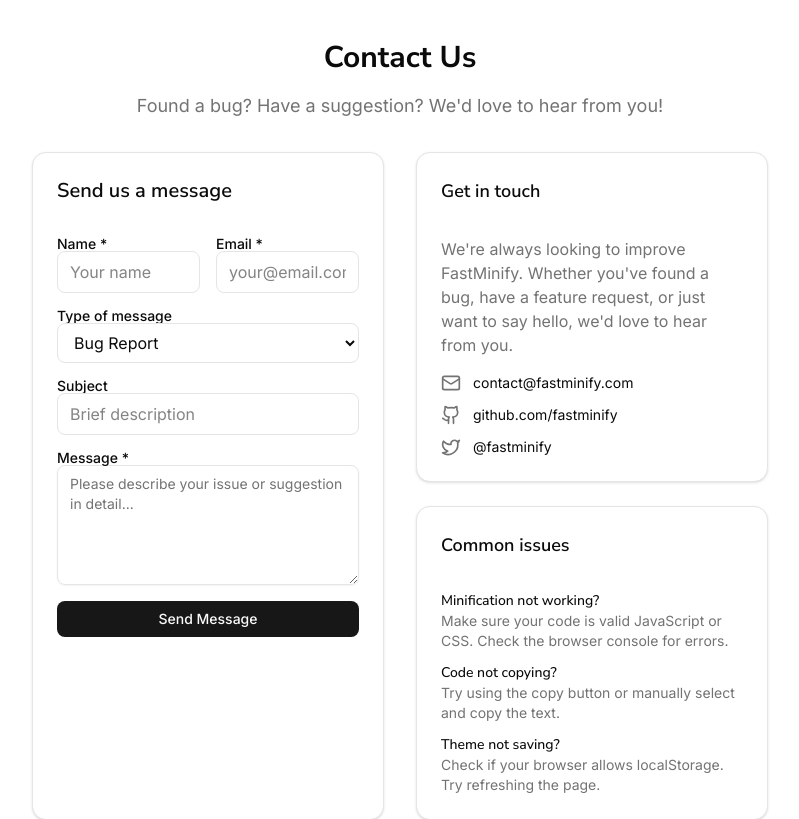
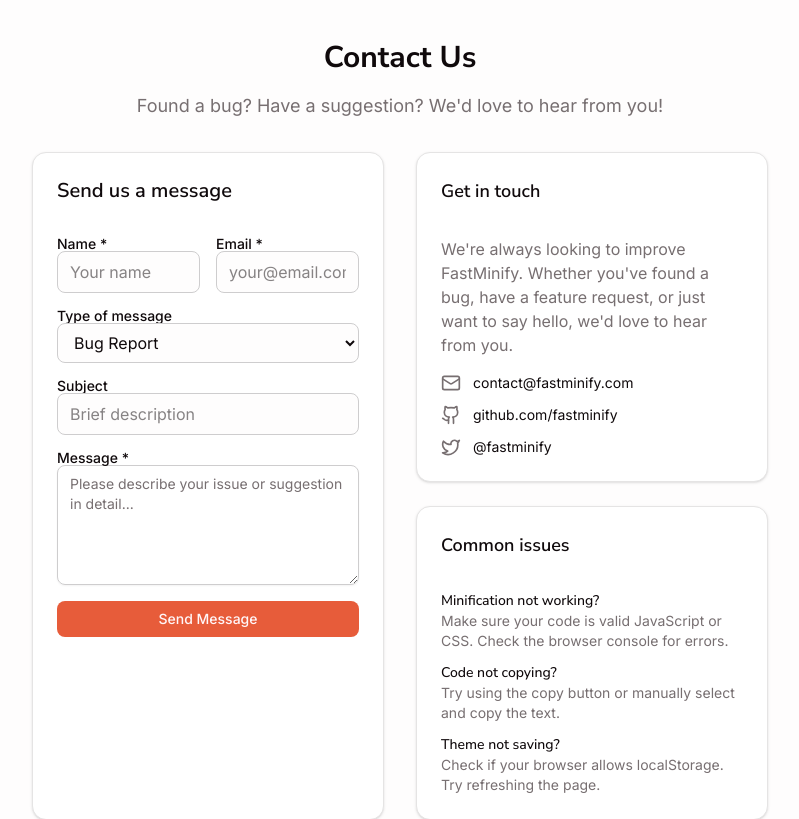
Before and after one commit to Fioul/fastminify, a Next.js app: page /contact in a window 1280 px wide. Shown: the top 819 px of the page, without its empty margins (240-1039 px from the left). Built offline with nearby package versions, Linux system fonts and the light colour scheme.

Commit message:
TASK: Add orange as secondary color

```diff
--- a/src/app/[locale]/page.tsx
+++ b/src/app/[locale]/page.tsx
@@ -312,10 +312,11 @@
     }
 
     return (
-        <div className="container max-w-[1440px] mx-auto px-4 py-10">
+        <div className="gradient-bg">
+            <div className="container max-w-[1440px] mx-auto px-4 py-10">
             {/* HERO SECTION */}
             <div className="text-center space-y-2 mb-8">
-                <h1 className="text-3xl font-bold">{t('common.subtitle')}</h1>
+                <h1 className="text-3xl font-bold bounce-subtle">{t('common.subtitle')}</h1>
                 <p className="text-muted-foreground">
                     {t('common.description')}
                 </p>
@@ -323,7 +324,7 @@
 
             {/* TOOLBAR - Action buttons */}
             <div className="flex justify-center mb-6">
-                <Card className="p-4 bg-muted/30 w-full max-w-4xl">
+                <Card className="p-4 card-warm w-full max-w-4xl">
                     <div className="flex flex-wrap gap-4 items-center justify-between">
                         <div className="flex flex-wrap gap-4 items-center">
                             <div className="flex items-end gap-2">
@@ -767,7 +768,7 @@
                                 onClick={processMinify}
                                 disabled={isLoading || !leftCode.trim()}
                                 size="sm"
-                                className="bg-primary text-primary-foreground"
+                                className="btn-warm text-primary-foreground relative overflow-hidden"
                             >
                                 {isLoading ? 'Processing…' : `${t('common.minify')} →`}
                             </Button>
@@ -1055,6 +1056,7 @@
 
             {/* Add bottom padding to prevent content from being hidden behind floating ad */}
             <div className="h-24 xl:block hidden"></div>
+            </div>
         </div>
     )
 }
--- a/src/app/globals.css
+++ b/src/app/globals.css
@@ -45,71 +45,71 @@
 
 :root {
   --radius: 0.625rem;
-  --background: oklch(1 0 0);
-  --foreground: oklch(0.145 0 0);
+  --background: oklch(0.995 0.001 0);
+  --foreground: oklch(0.15 0.01 0);
   --card: oklch(1 0 0);
-  --card-foreground: oklch(0.145 0 0);
+  --card-foreground: oklch(0.15 0.01 0);
   --popover: oklch(1 0 0);
-  --popover-foreground: oklch(0.145 0 0);
-  --primary: oklch(0.205 0 0);
-  --primary-foreground: oklch(0.985 0 0);
-  --secondary: oklch(0.97 0 0);
-  --secondary-foreground: oklch(0.205 0 0);
-  --muted: oklch(0.97 0 0);
-  --muted-foreground: oklch(0.556 0 0);
-  --accent: oklch(0.97 0 0);
-  --accent-foreground: oklch(0.205 0 0);
+  --popover-foreground: oklch(0.15 0.01 0);
+  --primary: oklch(0.65 0.18 35); /* Orange vibrant */
+  --primary-foreground: oklch(0.98 0.01 0);
+  --secondary: oklch(0.98 0.001 0);
+  --secondary-foreground: oklch(0.15 0.01 0);
+  --muted: oklch(0.98 0.001 0);
+  --muted-foreground: oklch(0.55 0.01 0);
+  --accent: oklch(0.7 0.15 35); /* Orange plus doux */
+  --accent-foreground: oklch(0.98 0.01 0);
   --destructive: oklch(0.577 0.245 27.325);
-  --border: oklch(0.922 0 0);
-  --input: oklch(0.922 0 0);
-  --ring: oklch(0.708 0 0);
-  --chart-1: oklch(0.646 0.222 41.116);
-  --chart-2: oklch(0.6 0.118 184.704);
-  --chart-3: oklch(0.398 0.07 227.392);
-  --chart-4: oklch(0.828 0.189 84.429);
-  --chart-5: oklch(0.769 0.188 70.08);
-  --sidebar: oklch(0.985 0 0);
-  --sidebar-foreground: oklch(0.145 0 0);
-  --sidebar-primary: oklch(0.205 0 0);
-  --sidebar-primary-foreground: oklch(0.985 0 0);
-  --sidebar-accent: oklch(0.97 0 0);
-  --sidebar-accent-foreground: oklch(0.205 0 0);
-  --sidebar-border: oklch(0.922 0 0);
-  --sidebar-ring: oklch(0.708 0 0);
+  --border: oklch(0.92 0.001 0);
+  --input: oklch(0.85 0.001 0);
+  --ring: oklch(0.65 0.18 35); /* Orange pour le focus */
+  --chart-1: oklch(0.65 0.18 35); /* Orange */
+  --chart-2: oklch(0.6 0.12 180); /* Bleu */
+  --chart-3: oklch(0.7 0.15 35); /* Orange doux */
+  --chart-4: oklch(0.55 0.15 280); /* Violet */
+  --chart-5: oklch(0.6 0.12 120); /* Vert */
+  --sidebar: oklch(0.98 0.001 0);
+  --sidebar-foreground: oklch(0.15 0.01 0);
+  --sidebar-primary: oklch(0.65 0.18 35);
+  --sidebar-primary-foreground: oklch(0.98 0.01 0);
+  --sidebar-accent: oklch(0.96 0.01 0);
+  --sidebar-accent-foreground: oklch(0.15 0.01 0);
+  --sidebar-border: oklch(0.9 0.01 0);
+  --sidebar-ring: oklch(0.65 0.18 35);
 }
 
 .dark {
-  --background: oklch(0.145 0 0);
-  --foreground: oklch(0.985 0 0);
-  --card: oklch(0.205 0 0);
-  --card-foreground: oklch(0.985 0 0);
-  --popover: oklch(0.205 0 0);
-  --popover-foreground: oklch(0.985 0 0);
-  --primary: oklch(0.922 0 0);
-  --primary-foreground: oklch(0.205 0 0);
-  --secondary: oklch(0.269 0 0);
-  --secondary-foreground: oklch(0.985 0 0);
-  --muted: oklch(0.269 0 0);
-  --muted-foreground: oklch(0.708 0 0);
-  --accent: oklch(0.269 0 0);
-  --accent-foreground: oklch(0.985 0 0);
+  --background: oklch(0.12 0.02 240); /* Bleu marine très foncé */
+  --foreground: oklch(0.95 0.01 0);
+  --card: oklch(0.15 0.02 240); /* Bleu marine un peu plus clair */
+  --card-foreground: oklch(0.95 0.01 0);
+  --popover: oklch(0.15 0.02 240);
+  --popover-foreground: oklch(0.95 0.01 0);
+  --primary: oklch(0.65 0.18 35); /* Orange vibrant (même que clair) */
+  --primary-foreground: oklch(0.12 0.02 240);
+  --secondary: oklch(0.18 0.02 240); /* Bleu marine plus clair */
+  --secondary-foreground: oklch(0.95 0.01 0);
+  --muted: oklch(0.22 0.02 240); /* Muted plus clair */
+  --muted-foreground: oklch(0.75 0.01 0); /* Texte muted plus visible */
+  --accent: oklch(0.7 0.15 35); /* Orange doré */
+  --accent-foreground: oklch(0.12 0.02 240);
   --destructive: oklch(0.704 0.191 22.216);
-  --border: oklch(1 0 0 / 10%);
-  --input: oklch(1 0 0 / 15%);
-  --ring: oklch(0.556 0 0);
-  --chart-1: oklch(0.488 0.243 264.376);
-  --chart-2: oklch(0.696 0.17 162.48);
-  --chart-3: oklch(0.769 0.188 70.08);
-  --chart-4: oklch(0.627 0.265 303.9);
-  --chart-5: oklch(0.645 0.246 16.439);
-  --sidebar: oklch(0.205 0 0);
-  --sidebar-foreground: oklch(0.985 0 0);
-  --sidebar-primary: oklch(0.488 0.243 264.376);
-  --sidebar-primary-foreground: oklch(0.985 0 0);
-  --sidebar-accent: oklch(0.269 0 0);
-  --sidebar-accent-foreground: oklch(0.985 0 0);
-  --sidebar-border: oklch(1 0 0 / 10%);
-  --sidebar-ring: oklch(0.556 0 0);
+  --border: oklch(0.25 0.02 240); /* Bordure bleu marine */
+  --input: oklch(0.4 0.02 240); /* Input beaucoup plus clair */
+  --ring: oklch(0.65 0.18 35); /* Orange pour le focus */
+  --chart-1: oklch(0.65 0.18 35); /* Orange */
+  --chart-2: oklch(0.6 0.12 200); /* Bleu */
+  --chart-3: oklch(0.7 0.15 35); /* Orange doré */
+  --chart-4: oklch(0.55 0.15 280); /* Violet */
+  --chart-5: oklch(0.6 0.12 120); /* Vert */
+  --sidebar: oklch(0.15 0.02 240);
+  --sidebar-foreground: oklch(0.95 0.01 0);
+  --sidebar-primary: oklch(0.65 0.18 35);
+  --sidebar-primary-foreground: oklch(0.12 0.02 240);
+  --sidebar-accent: oklch(0.18 0.02 240);
+  --sidebar-accent-foreground: oklch(0.95 0.01 0);
+  --sidebar-border: oklch(0.25 0.02 240);
+  --sidebar-ring: oklch(0.65 0.18 35);
 }
 
 @layer base {
@@ -129,3 +129,184 @@
     font-family: var(--font-nunito-sans);
   }
 }
+
+@layer components {
+  /* Gradient backgrounds pour plus de chaleur */
+  .gradient-bg {
+    background: linear-gradient(135deg,
+      oklch(0.995 0.001 0) 0%,
+      oklch(0.99 0.001 0) 50%,
+      oklch(0.985 0.001 0) 100%);
+    min-height: 100vh;
+    width: 100%;
+  }
+
+  .dark .gradient-bg {
+    background: linear-gradient(135deg,
+      oklch(0.12 0.02 240) 0%,
+      oklch(0.13 0.02 250) 50%,
+      oklch(0.14 0.02 260) 100%);
+  }
+
+  /* Boutons avec effet de chaleur */
+  .btn-warm {
+    background: linear-gradient(135deg,
+      oklch(0.65 0.18 35) 0%,
+      oklch(0.7 0.15 35) 100%);
+    box-shadow: 0 4px 14px 0 oklch(0.65 0.18 35 / 0.3);
+    transition: all 0.2s ease;
+  }
+
+  .btn-warm:hover {
+    transform: translateY(-1px);
+    box-shadow: 0 6px 20px 0 oklch(0.65 0.18 35 / 0.4);
+  }
+
+  /* Cards avec effet de profondeur */
+  .card-warm {
+    background: oklch(1 0 0);
+    border: 1px solid oklch(0.9 0.01 0);
+    box-shadow: 0 2px 8px 0 oklch(0.65 0.18 35 / 0.1);
+    transition: all 0.2s ease;
+  }
+
+  .card-warm:hover {
+    box-shadow: 0 4px 16px 0 oklch(0.65 0.18 35 / 0.15);
+    transform: translateY(-1px);
+  }
+
+  .dark .card-warm {
+    background: oklch(0.15 0.02 240);
+    border: 1px solid oklch(0.25 0.02 240);
+    box-shadow: 0 2px 8px 0 oklch(0.65 0.18 35 / 0.1);
+  }
+
+  .dark .card-warm:hover {
+    box-shadow: 0 4px 16px 0 oklch(0.65 0.18 35 / 0.2);
+  }
+
+  /* Header avec gradient subtil */
+  .header-warm {
+    background: oklch(1 0 0 / 0.95);
+    backdrop-filter: blur(10px);
+    border-bottom: 1px solid oklch(0.9 0.01 0);
+    transition: all 0.3s ease;
+  }
+
+  .dark .header-warm {
+    background: oklch(0.12 0.02 240 / 0.95);
+    border-bottom: 1px solid oklch(0.25 0.02 240);
+  }
+
+  /* Animations joyeuses */
+  .bounce-subtle {
+    animation: bounceSubtle 2s infinite;
+  }
+
+  @keyframes bounceSubtle {
+    0%, 20%, 50%, 80%, 100% {
+      transform: translateY(0);
+    }
+    40% {
+      transform: translateY(-2px);
+    }
+    60% {
+      transform: translateY(-1px);
+    }
+  }
+
+  /* Effet de brillance sur les boutons */
+  .btn-warm::before {
+    content: '';
+    position: absolute;
+    top: 0;
+    left: -100%;
+    width: 100%;
+    height: 100%;
+    background: linear-gradient(90deg, transparent, oklch(1 1 0.8 / 0.3), transparent);
+    transition: left 0.5s;
+  }
+
+  .btn-warm:hover::before {
+    left: 100%;
+  }
+
+  /* Effet de pulsation pour les éléments importants */
+  .pulse-warm {
+    animation: pulseWarm 2s infinite;
+  }
+
+  @keyframes pulseWarm {
+    0% {
+      box-shadow: 0 0 0 0 oklch(0.65 0.18 35 / 0.4);
+    }
+    70% {
+      box-shadow: 0 0 0 10px oklch(0.65 0.18 35 / 0);
+    }
+    100% {
+      box-shadow: 0 0 0 0 oklch(0.65 0.18 35 / 0);
+    }
+  }
+
+  /* Amélioration du contraste pour les dropdowns en mode sombre */
+  .dark [data-radix-select-trigger] {
+    background-color: oklch(0.4 0.02 240) !important;
+    border-color: oklch(0.5 0.02 240) !important;
+    color: oklch(0.95 0.01 0) !important;
+  }
+
+  .dark [data-radix-select-trigger]:hover {
+    background-color: oklch(0.45 0.02 240) !important;
+    border-color: oklch(0.55 0.02 240) !important;
+  }
+
+  .dark [data-radix-select-trigger]:focus {
+    border-color: oklch(0.65 0.18 35) !important;
+    box-shadow: 0 0 0 2px oklch(0.65 0.18 35 / 0.2) !important;
+  }
+
+  .dark [data-radix-select-content] {
+    background-color: oklch(0.35 0.02 240) !important;
+    border: 1px solid oklch(0.5 0.02 240) !important;
+    box-shadow: 0 4px 12px oklch(0 0 0 / 0.3) !important;
+  }
+
+  .dark [data-radix-select-item] {
+    color: oklch(0.95 0.01 0) !important;
+  }
+
+  .dark [data-radix-select-item]:hover {
+    background-color: oklch(0.45 0.02 240) !important;
+  }
+
+  .dark [data-radix-select-item][data-highlighted] {
+    background-color: oklch(0.5 0.02 240) !important;
+  }
+
+  .dark [data-radix-select-item][data-state="checked"] {
+    background-color: oklch(0.6 0.15 35) !important;
+    color: oklch(0.12 0.02 240) !important;
+  }
+
+  /* Amélioration du contraste des switches en mode clair */
+  [data-radix-switch-root] {
+    background-color: oklch(0.6 0.01 0) !important;
+    border: 1px solid oklch(0.5 0.01 0) !important;
+  }
+
+  [data-radix-switch-root][data-state="checked"] {
+    background-color: oklch(0.65 0.18 35) !important;
+    border-color: oklch(0.65 0.18 35) !important;
+  }
+
+  [data-radix-switch-thumb] {
+    background-color: oklch(0.8 0.01 0) !important;
+    border: 1px solid oklch(0.4 0.01 0) !important;
+    box-shadow: 0 1px 3px oklch(0 0 0 / 0.3) !important;
+  }
+
+  [data-radix-switch-root][data-state="checked"] [data-radix-switch-thumb] {
+    background-color: oklch(1 0 0) !important;
+    border-color: oklch(0.65 0.18 35) !important;
+  }
+}
--- a/src/components/Header.tsx
+++ b/src/components/Header.tsx
@@ -42,10 +42,10 @@
   ]
 
   return (
-    <header
-      ref={headerRef}
-      className="fixed top-0 left-0 right-0 z-50 border-b bg-background/95 backdrop-blur supports-[backdrop-filter]:bg-background/60"
-    >
+      <header
+        ref={headerRef}
+        className="fixed top-0 left-0 right-0 z-50 header-warm"
+      >
       <div className="container max-w-[1440px] mx-auto px-4 h-16 flex items-center justify-between">
         {/* Logo and brand */}
         <Link href={`/${locale}`}>
```
